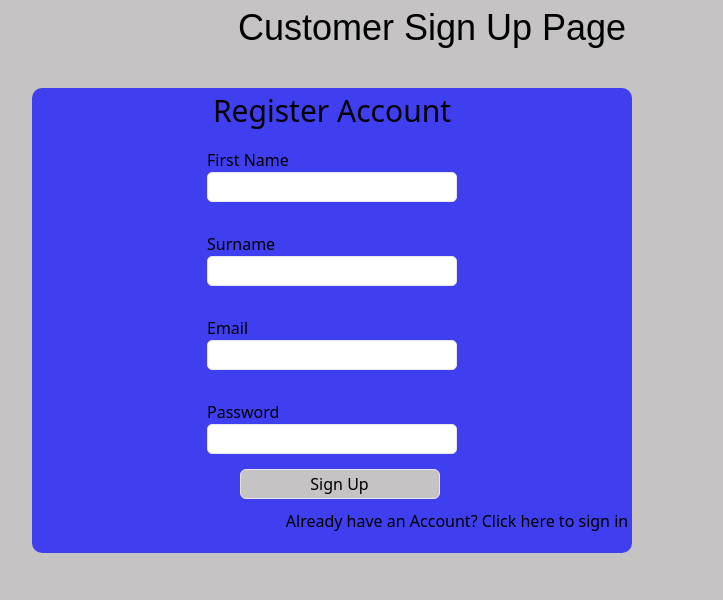
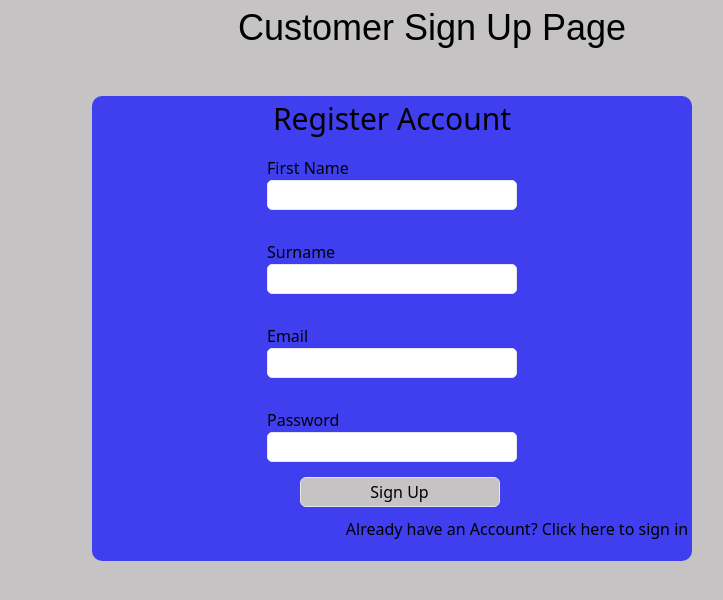
Before and after one commit to Aceofthehood1/React-Restaurant-App, a React (Vite) app in the folder restaurant-project/: page /customerSignUp in a window 1280 px wide. Shown: the top 600 px of the page, without its empty margins (208-931 px from the left). Built offline with nearby package versions, Linux system fonts and the light colour scheme.

Commit message:
Style changes

```diff
--- a/restaurant-project/src/pages/CustomerSignUpPage.tsx
+++ b/restaurant-project/src/pages/CustomerSignUpPage.tsx
@@ -3,6 +3,7 @@ function CustomerSignUpPage() {
   return (
     <>
     <h1 className="text-4xl m-2" id="head">Customer Sign Up Page</h1>
+    <div className="flex flex-col justify-center items-center w-3/4">
     <form className="form mb-10">
         <p id="form-head">Register Account</p>
         <label htmlFor="first-name">
@@ -28,6 +29,7 @@ function CustomerSignUpPage() {
           Already have an Account? Click here to sign in
         </Link>
       </form>
+    </div>
     </>
   );
 }
```
